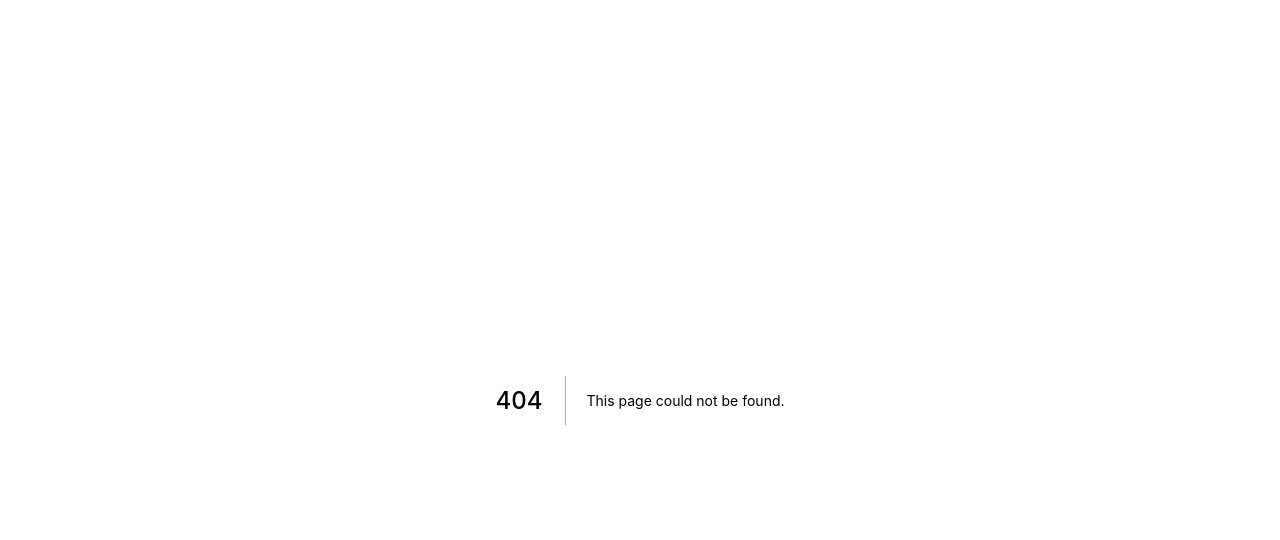
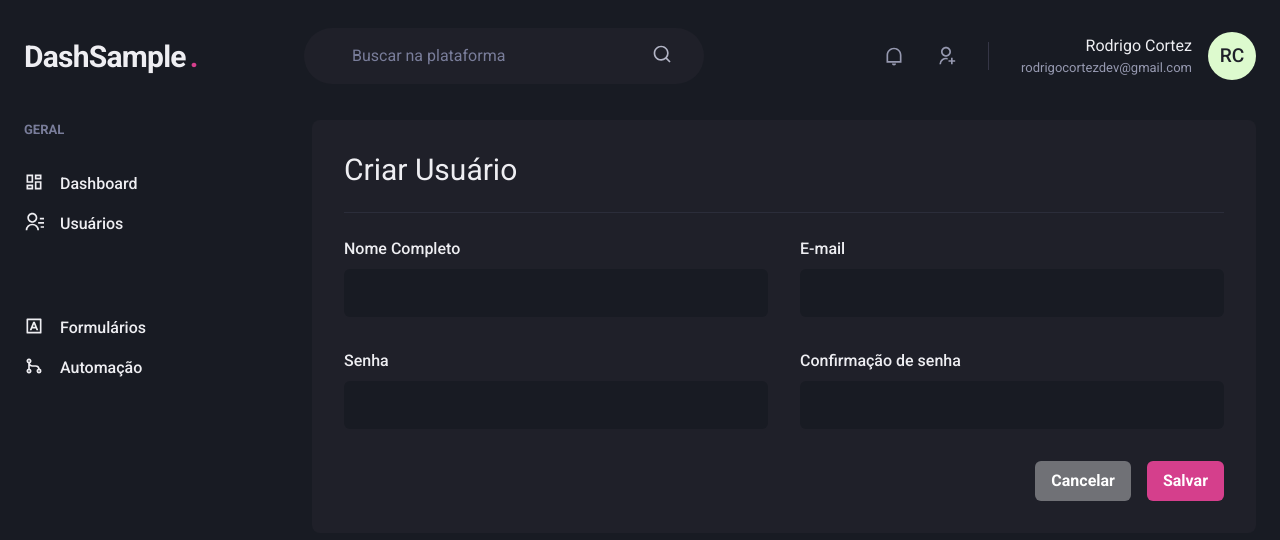
Before and after one commit to RodrigoCortezDev/DashSample, a Next.js app: page /users/create in a window 1280 px wide. Before the commit this address had no page. Shown: the top 540 px of the page. Built offline with nearby package versions, Linux system fonts and the light colour scheme.

Commit message:
Pagina de criação de usuários

```diff
--- /dev/null
+++ b/src/pages/users/create.tsx
@@ -0,0 +1,48 @@
+import Header from '../../components/Header';
+import Sidebar from '../../components/Sidebar';
+import {
+	Box,
+	Button,
+	Divider,
+	Flex,
+	Heading,
+	HStack,
+	SimpleGrid,
+	VStack
+	} from '@chakra-ui/react';
+import { Input } from '../../components/Form/Input';
+
+export default function CreateUser() {
+	return (
+		<Box>
+			<Header />
+
+			<Flex w={'100%'} my="6" maxWidth={1480} mx="auto" px={6}>
+				<Sidebar />
+
+				<Box flex={1} borderRadius={8} bg="gray.800" p="8">
+					<Heading size={'lg'} fontWeight="normal">
+						Criar Usuário
+					</Heading>
+					<Divider my={6} borderColor="gray.700" />
+					<VStack spacing={8}>
+						<SimpleGrid minChildWidth={'240px'} spacing="8" w="100%">
+							<Input name="name" label="Nome Completo" />
+							<Input name="email" type={'email'} label="E-mail" />
+						</SimpleGrid>
+						<SimpleGrid minChildWidth={'240px'} spacing="8" w="100%">
+							<Input name="password" label="Senha" />
+							<Input name="password_confirmation" type={'password'} label="Confirmação de senha" />
+						</SimpleGrid>
+					</VStack>
+					<Flex mt="8" justify={'flex-end'}>
+						<HStack spacing={4}>
+							<Button colorScheme={'whiteAlpha'}>Cancelar</Button>
+							<Button colorScheme={'pink'}>Salvar</Button>
+						</HStack>
+					</Flex>
+				</Box>
+			</Flex>
+		</Box>
+	);
+}
```
